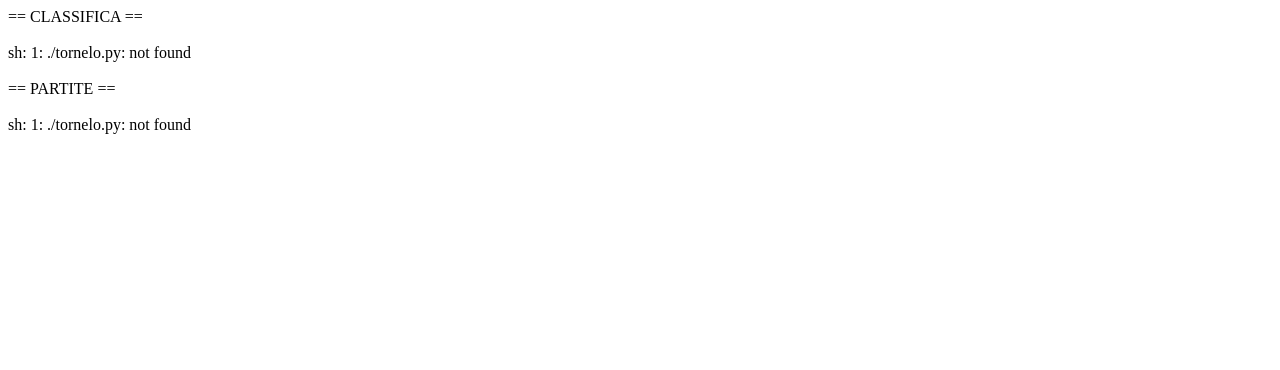
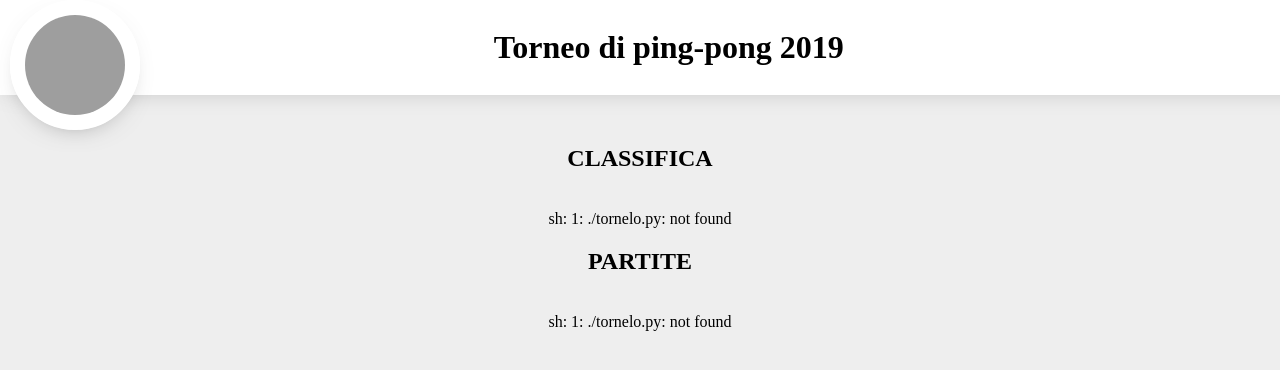
Before and after one commit to diesys/pomelo, a PHP site: page / in a window 1280 px wide. Shown: the top 370 px of the page. Run offline with PHP 8.4, Linux system fonts and the light colour scheme; some web fonts are replaced; grey boxes are pictures that could not be loaded.

Commit message:
animation, favicon, now php creates a real html file, better styling

```diff
--- a/index.php
+++ b/index.php
@@ -1,31 +1,78 @@
 <?php
+echo "<!doctype html>
+<html lang='it'>
+  <head>
+    <!-- Required meta tags -->
+    <meta charset='utf-8'>
+    <meta name='viewport' content='width=device-width, initial-scale=1, shrink-to-fit=no'>
+    <link rel='stylesheet' media='screen' href='https://fontlibrary.org/face/raleway' type='text/css'/>
+    <link rel='icon' href='img/antipong_favicon.png'>
 
-// $command = escapeshellcmd('./tornelo.py --testImp');
-// $output = shell_exec($command);
-// $output = shell_exec('./tornelo.py --testNew ciao 2>&1');
-// $output = shell_exec('./tornelo.py --testImp CIAO 2>&1');
+    <style>
+        body {
+            font-family: 'RalewayRegular';
+            font-weight: normal;
+            font-style: normal;
+            background: #eee;
+            margin: 0;
+            padding: 0;
+            left: 0;
+            top: 0;
+        }
 
-############## MUST USE (for the moment) --impweb param to avoid permission errors
+        #logo {
+            position: fixed;
+            top: 0px;
+            left: 10px;
+            z-index: 100;
+            border-radius: 100px;
+            border: 15px solid #fff;
+            box-shadow: 0 9px 30px -21px rgba(0,0,0,.7);
+        }
+
+        #titolo {
+            box-shadow: 0 -5px 30px -8px rgba(0,0,0,.4);
+            position: fixed;
+            width: 100%;
+            top: 0;
+            margin: 0;
+            background: #fff;
+            padding: .9em;
+        }
+        #content {
+            margin-top: 145px;
+        }
+    </style>
+
+
+    ";
+
+
 $output = shell_exec('./tornelo.py --update prova aaaa bbbb 0.5 --web 2>&1');
 
-// echo '====== TORNEO', PHP_EOL;
-// shell_exec('./tornelo.py --import prova --web 2>&1');
-// $output = shell_exec('./tornelo.py --print prova --web 2>&1');
-// # inserisce una <br/> dopo il newline (nl2br) e sostituisce i tre spazi (formattati in python json)
-// echo nl2br(str_replace("   ", '&nbsp;&nbsp;&nbsp;&nbsp;', $output));
 
 
-echo "== CLASSIFICA ==", "<br/><br/>";
+echo "<body><center>";
+
+echo "<span>
+        <img id='logo' src='img/antipong_idle2.gif' height='100px' width='100px' alt='Smash the ball, smash fascism!' />
+        <h1 id='titolo'>Torneo di ping-pong 2019</h1></span>";
+
+echo "<div id='content'><h2>CLASSIFICA</h2>", "<br/>";
+
 $output2 = shell_exec('./tornelo.py --ranking prova --web 2>&1');
 # inserisce una <br/> dopo il newline (nl2br) e sostituisce i tre spazi (formattati in python json)
 echo nl2br(str_replace("   ", '&nbsp;&nbsp;&nbsp;&nbsp;', $output2));
 
-echo "<br/>== PARTITE ==", "<br/><br/>";
+// echo "<br/>== PARTITE ==", "<br/><br/>";
+echo "<h2>PARTITE</h2>", "<br/>";
 $output3 = shell_exec('./tornelo.py --match prova --web 2>&1');
 # inserisce una <br/> dopo il newline (nl2br) e sostituisce i tre spazi (formattati in python json)
 echo nl2br(str_replace("   ", '&nbsp;&nbsp;&nbsp;&nbsp;', $output3));
 
-// echo $output2
+echo "</div></center></body></html>";
+
+    // echo $output2
 
 # get a json and dump
 // $json = file_get_contents('data/ping/ping.json');
```
Also changed, not shown: 2 other files.
